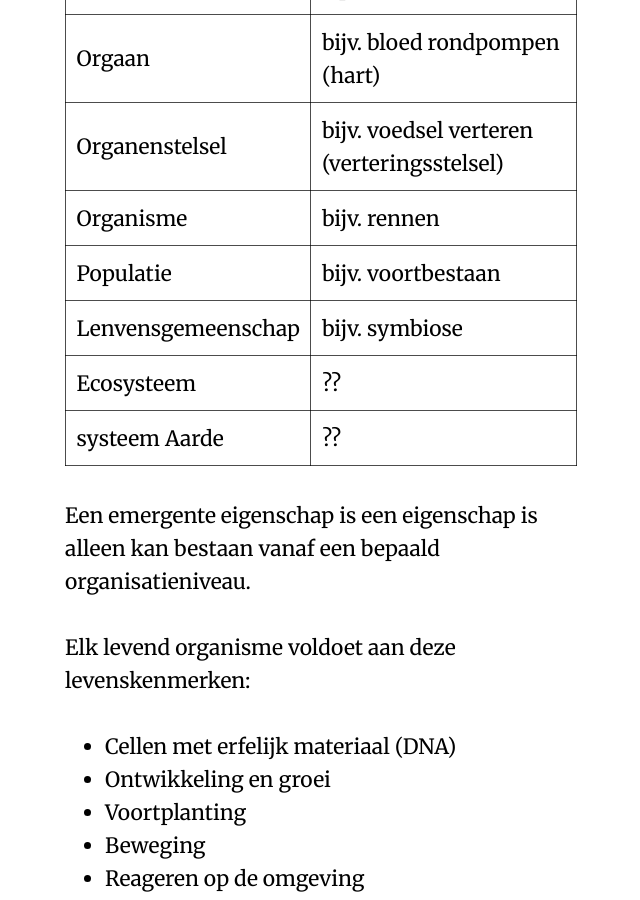
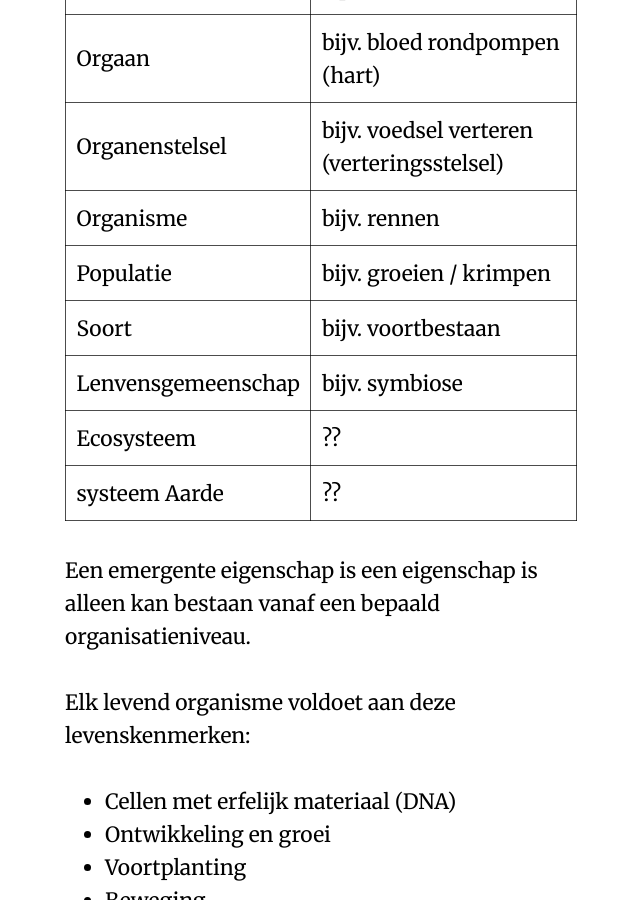
Before and after one commit to RobinBoers/school.geheimesite.nl, a Jekyll site: the page built from 4VWO/TW1/Biologie.md, in a window 1280 px wide and 900 px high, scrolled down 756 px. Shown: the whole window, without its empty margins (319-959 px from the left). Built offline with Jekyll 4.4.1, drawn with Linux system fonts in a browser that asks for light colours; some web fonts are replaced; our own code applies the rules of GitHub Pages for plain Markdown files.

Commit message:
Automated sync

```diff
--- a/4VWO/TW1/Biologie.md
+++ b/4VWO/TW1/Biologie.md
@@ -13,7 +13,8 @@ De biologie is opgedeeld in verschillende organisatieniveau's:
 | Orgaan             | bijv. bloed rondpompen (hart)              |
 | Organenstelsel     | bijv. voedsel verteren (verteringsstelsel) |
 | Organisme          | bijv. rennen                               |
-| Populatie          | bijv. voortbestaan                         |
+| Populatie          | bijv. groeien / krimpen                    |
+| Soort              | bijv. voortbestaan                         |
 | Lenvensgemeenschap | bijv. symbiose                             |
 | Ecosysteem         | ??                                         |
 | systeem Aarde      | ??                                         |
```
